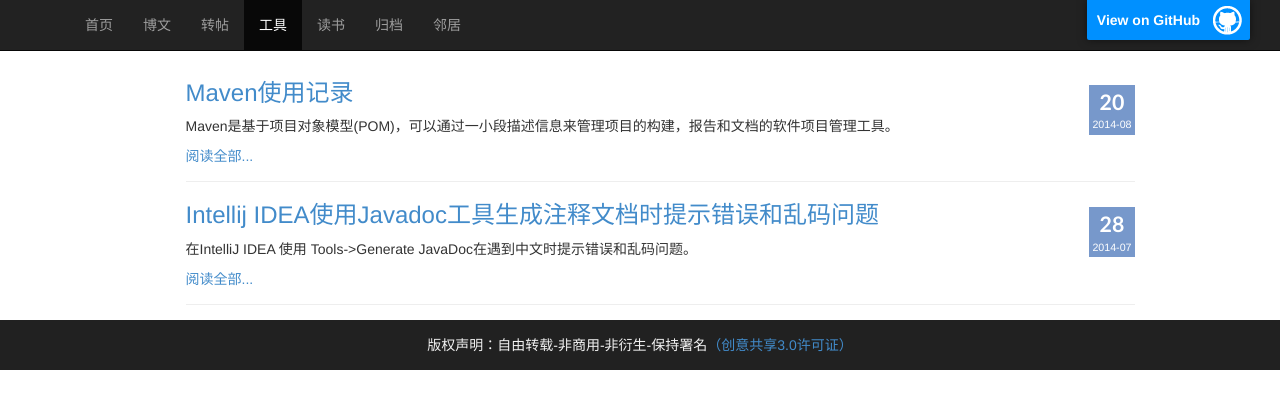
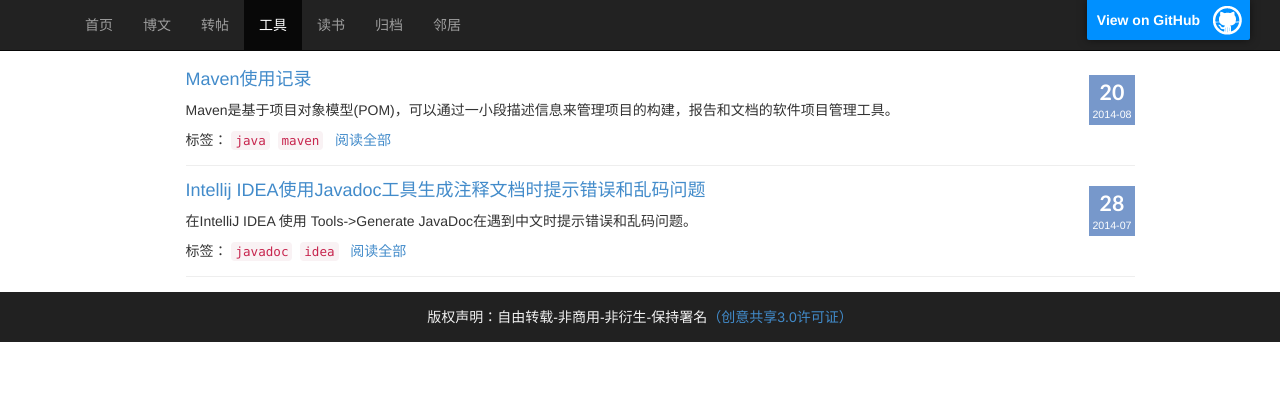
Before and after one commit to sheleng/sheleng.github.io, a Jekyll site: the page built from pages/tools.html, in a window 1280 px wide. Shown: the top 409 px of the page. Built offline with Jekyll 4.4.1, drawn with Linux system fonts in a browser that asks for light colours.

Commit message:
修改首页布局

```diff
--- a/pages/tools.html
+++ b/pages/tools.html
@@ -8,10 +8,21 @@
   {% for post in site.posts %}
 	{% if post.category == 'tools' %}
       	<li class="post_list">
-      	  <h3><a href="{{ post.url }}">{{ post.title }}</a></h3>
+      	  <h4><a href="{{ post.url }}">{{ post.title }}</a></h4>
       	  <div>
           	<p>{{ post.description }}</p>
-          	<p><a href="{{ post.url }}">阅读全部...</a></p>
+          	<p>
+          	  标签：
+	  	      {% for tag in post.tags %}
+  	    	    {% if forloop.first %}
+	  	    	  <code>{{ tag }}</code>
+      	  	    {% else %}
+				  &nbsp;<code>{{ tag }}</code>
+			    {% endif %}
+			  {% endfor %}
+			  &nbsp;
+          	  <a href="{{ post.url }}">阅读全部</a>
+            </p>
           </div>
       	  <span class="post_date">
           	<em>{{ post.date | date: "%d"}}</em>
```
